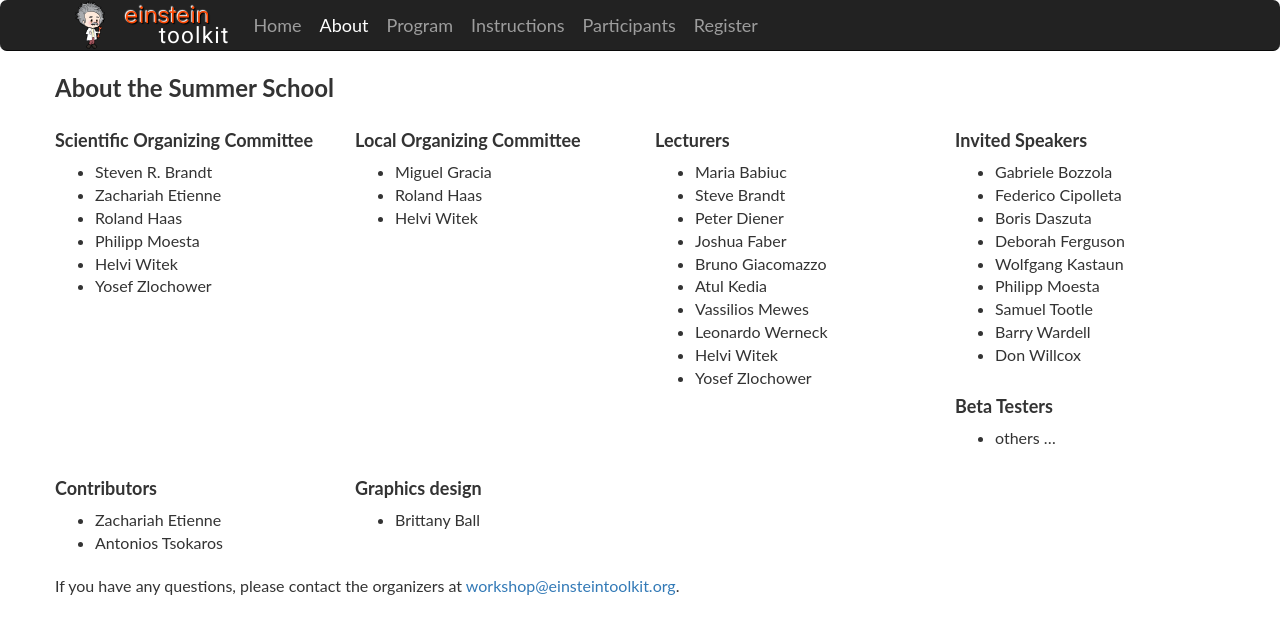
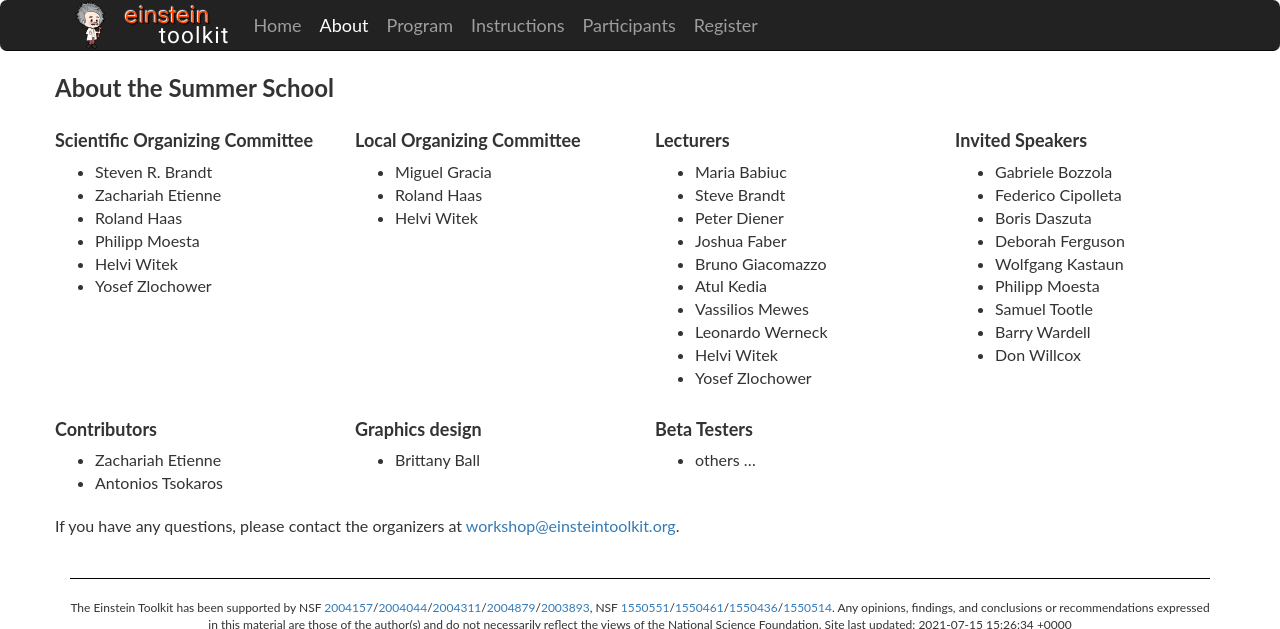
Before and after one commit to EinsteinToolkit/et2021uiuc, a Jekyll site: the page built from about.md, in a window 1280 px wide, cut to the strip 0-629 px from the top of the page. Built offline with Jekyll 4.4.1, drawn with Linux system fonts in a browser that asks for light colours.

Commit message:
about: fiddle with layout to avoid ugly box placement
the ideal would be true multicolumn but that leaves (browser bug?)
headings at the bottom of columns (widows) even when break-after: avoid
is used

```diff
--- a/about.md
+++ b/about.md
@@ -1,11 +1,12 @@
 ---
 layout: default
 title: About
+manualrows: true
 
 manualrows: true
 ---
 
-<div class="row">
+<div class="row fix">
 
 <div class="col-sm-12" markdown="1">
 # About the Summer School
@@ -56,11 +57,6 @@
 </div>
 
 <div class="col-xs-6 col-sm-3" markdown="1">
-## Beta Testers
-* others ...
-</div>
-
-<div class="col-xs-6 col-sm-3" markdown="1">
 ## Contributors
 * Zachariah Etienne
 * Antonios Tsokaros
@@ -69,6 +65,11 @@
 <div class="col-xs-6 col-sm-3" markdown="1">
 ## Graphics design
 * Brittany Ball
+</div>
+
+<div class="col-xs-6 col-sm-3" markdown="1">
+## Beta Testers
+* others ...
 </div>
 
 </div> <!--row-->
```
